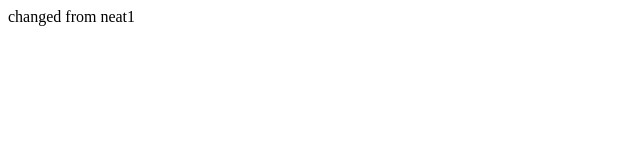
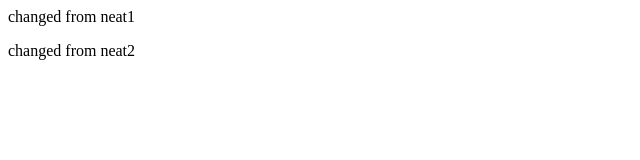
Before and after one commit to hoyeonC/git_collaboration1, a plain HTML site: page index.html in a window 1280 px wide. Shown: the whole page, without its empty margins (0-640 px from the left). Drawn offline with Linux system fonts and the light colour scheme.

Commit message:
second change from neat

```diff
--- a/index.html
+++ b/index.html
@@ -6,5 +6,6 @@
 </head>
 <body>
     <p>changed from neat1</p>
+    <p>changed from neat2</p>
 </body>
 </html>
```
